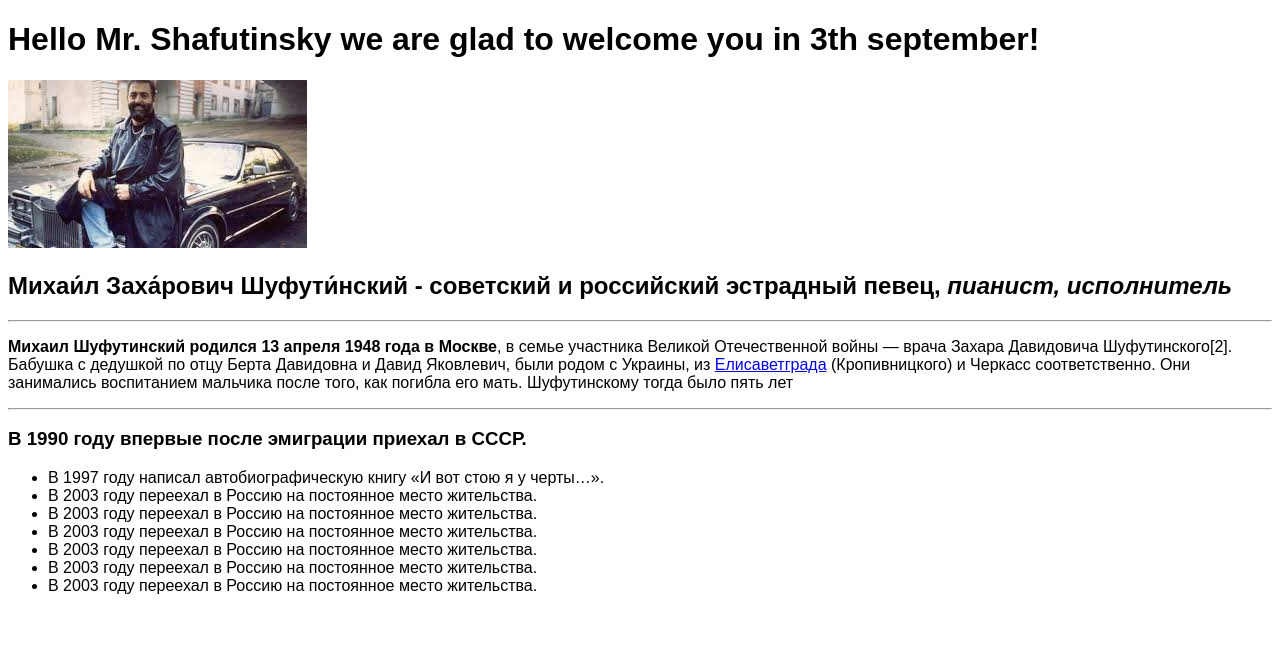
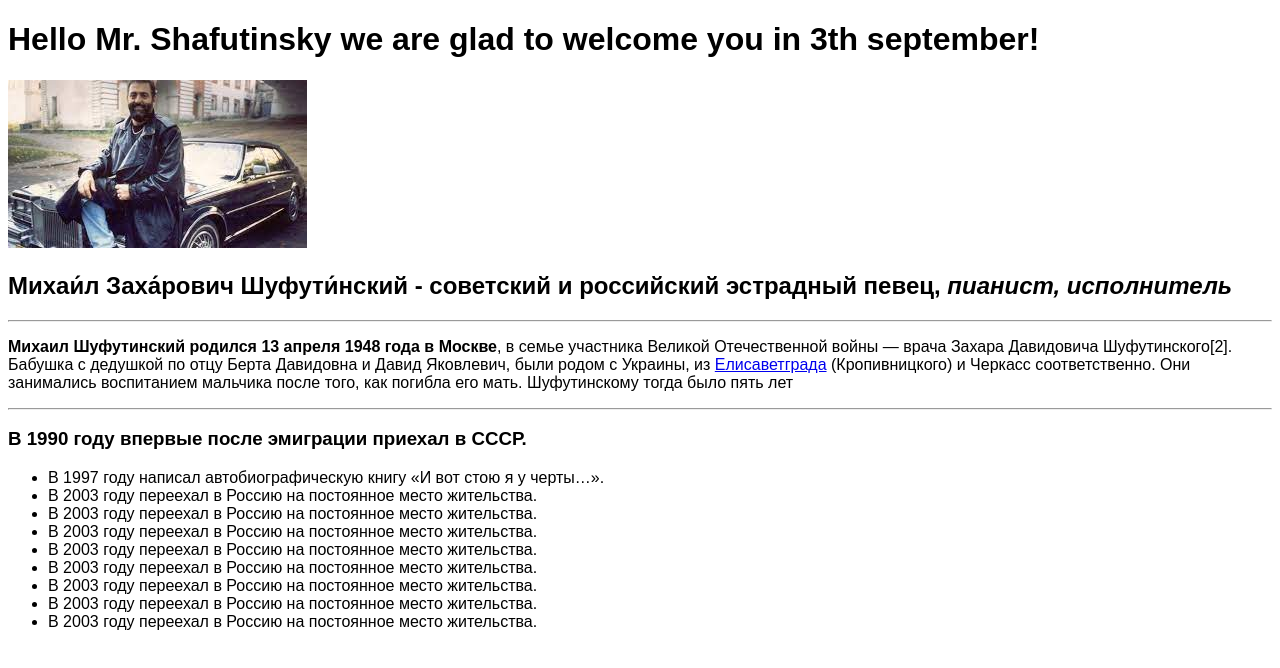
Before and after one commit to Wefoss/Project_01, a plain HTML site: page index.html in a window 1280 px wide. Drawn offline with Linux system fonts and the light colour scheme.

Commit message:
add li more

```diff
--- a/index.html
+++ b/index.html
@@ -32,6 +32,8 @@
         <li>В 2003 году переехал в Россию на постоянное место жительства.</li>
         <li>В 2003 году переехал в Россию на постоянное место жительства.</li>
         <li>В 2003 году переехал в Россию на постоянное место жительства.</li>
+        <li>В 2003 году переехал в Россию на постоянное место жительства.</li>
+        <li>В 2003 году переехал в Россию на постоянное место жительства.</li>
     </ul>
 </body>
 
```
